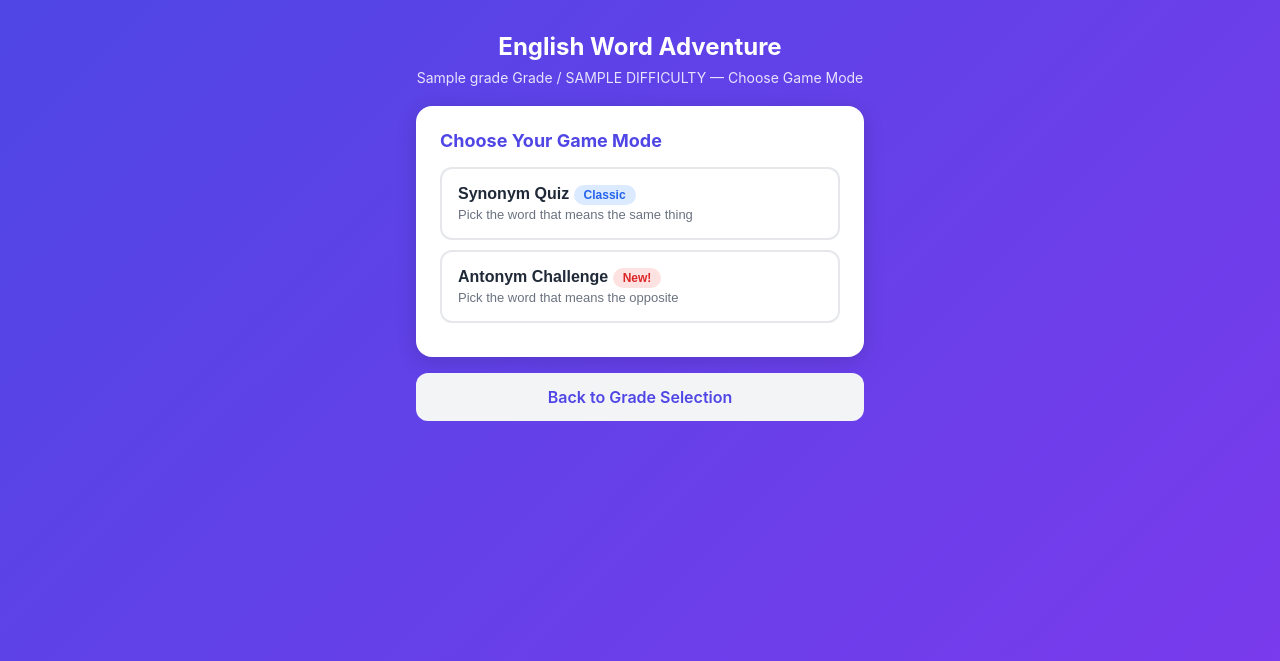
After one commit to christmastodd-dot/Christmas-repo, a Flask app: template templates/mode.html in a window 1280 px wide. The commit adds this page. Shown: the top 661 px of the page. Run offline with Flask 3, Linux system fonts and the light colour scheme; the template is opened without the code that fills it: most values are stand-ins (such as "Sample title", 1, 10 or a date in 2020).

Commit message:
Add Antonym Challenge game mode
New flow: Grade → Difficulty → Mode (Synonym/Antonym) → Play
- Add build_antonym_choices() function
- Add /mode route and mode.html template
- Update play.html and result.html to show synonym vs antonym dynamically
- Difficulty form now posts to /mode instead of /start

https://claude.ai/code/session_01RA58rXarAP7kxsjjUvjLf9

```diff
--- a/app.py
+++ b/app.py
@@ -9,7 +9,8 @@ from flask import Flask, render_template, session, redirect, url_for, request
 
 from english_word_game import (
     WORDS_1ST_GRADE, WORDS_2ND_GRADE, GRADES,
-    ROUNDS_PER_GAME, get_word_list, get_word_pool, build_choices,
+    ROUNDS_PER_GAME, get_word_list, get_word_pool,
+    build_choices, build_antonym_choices,
 )
 
 app = Flask(__name__)
@@ -22,6 +23,7 @@ def get_game_state():
         session["game"] = {
             "grade": None,
             "difficulty": None,
+            "mode": "synonym",
             "wins": 0,
             "round_num": 0,
             "total_rounds": 0,
@@ -63,15 +65,25 @@ def difficulty():
                            all_count=all_count)
 
 
+@app.route("/mode", methods=["POST"])
+def mode():
+    """Game mode selection after difficulty is chosen."""
+    grade = request.form.get("grade", "2nd")
+    difficulty = request.form.get("difficulty", "all")
+    return render_template("mode.html", grade=grade, difficulty=difficulty)
+
+
 @app.route("/start", methods=["POST"])
 def start():
-    """Start a new game session with chosen grade and difficulty."""
+    """Start a new game session with chosen grade, difficulty, and mode."""
     grade = request.form.get("grade", "2nd")
     difficulty = request.form.get("difficulty", "all")
+    mode = request.form.get("mode", "synonym")
     session.clear()
     game = get_game_state()
     game["grade"] = grade
     game["difficulty"] = difficulty
+    game["mode"] = mode
 
     words = get_word_list(grade)
     pool_indices = [i for i, w in enumerate(words) if difficulty == "all" or w["difficulty"] == difficulty]
@@ -92,7 +104,10 @@ def play():
 
     word_idx = game["word_indices"][game["round_num"]]
     word = get_word_by_index(game["grade"], word_idx)
-    choices, correct = build_choices(word)
+    if game.get("mode") == "antonym":
+        choices, correct = build_antonym_choices(word)
+    else:
+        choices, correct = build_choices(word)
 
     session["current_round"] = {
         "word_idx": word_idx,
--- a/english_word_game.py
+++ b/english_word_game.py
@@ -2289,6 +2289,15 @@ def build_choices(word):
     return choices, correct
 
 
+def build_antonym_choices(word):
+    """Build 4 shuffled choices: 1 correct antonym + 3 antonym distractors."""
+    correct = random.choice(word["antonyms"])
+    wrong = random.sample(word["antonym_distractors"], 3)
+    choices = [correct] + wrong
+    random.shuffle(choices)
+    return choices, correct
+
+
 def play_round(word, round_num, total_rounds):
     """Play one round: show word + definition, pick synonym from 4 choices."""
     choices, correct = build_choices(word)
--- a/templates/difficulty.html
+++ b/templates/difficulty.html
@@ -6,7 +6,7 @@
 
 <div class="card">
     <h2>Choose Your Difficulty</h2>
-    <form method="POST" action="/start">
+    <form method="POST" action="/mode">
         <input type="hidden" name="grade" value="{{ grade }}">
         {% if easy_count > 0 %}
         <button type="submit" name="difficulty" value="easy" class="difficulty-btn">
--- /dev/null
+++ b/templates/mode.html
@@ -0,0 +1,24 @@
+{% extends "base.html" %}
+{% block title %}Choose Mode - Word Adventure{% endblock %}
+{% block content %}
+<h1>English Word Adventure</h1>
+<p class="subtitle">{{ grade }} Grade / {{ difficulty|upper }} — Choose Game Mode</p>
+
+<div class="card">
+    <h2>Choose Your Game Mode</h2>
+    <form method="POST" action="/start">
+        <input type="hidden" name="grade" value="{{ grade }}">
+        <input type="hidden" name="difficulty" value="{{ difficulty }}">
+        <button type="submit" name="mode" value="synonym" class="difficulty-btn">
+            <div class="label">Synonym Quiz <span class="badge badge-blue">Classic</span></div>
+            <div class="desc">Pick the word that means the same thing</div>
+        </button>
+        <button type="submit" name="mode" value="antonym" class="difficulty-btn">
+            <div class="label">Antonym Challenge <span class="badge badge-red">New!</span></div>
+            <div class="desc">Pick the word that means the opposite</div>
+        </button>
+    </form>
+</div>
+
+<a href="/" class="btn btn-secondary">Back to Grade Selection</a>
+{% endblock %}
--- a/templates/play.html
+++ b/templates/play.html
@@ -11,6 +11,7 @@
     <div class="status">
         <span class="badge badge-blue">{{ game.grade }} Grade</span>
         <span class="badge badge-purple">{{ game.difficulty|upper }}</span>
+        <span class="badge badge-{{ 'red' if game.mode == 'antonym' else 'blue' }}">{{ "Antonym" if game.mode == "antonym" else "Synonym" }}</span>
         {% if game.streak >= 2 %}
         <span class="badge badge-amber">Streak: {{ game.streak }}</span>
         {% endif %}
@@ -21,7 +22,7 @@
         "{{ word.definition }}"
     </p>
 
-    <p style="font-weight: 600; margin-bottom: 12px;">Which is a SYNONYM?</p>
+    <p style="font-weight: 600; margin-bottom: 12px;">Which is {{ "an ANTONYM" if game.mode == "antonym" else "a SYNONYM" }}?</p>
 
     <form method="POST" action="/answer">
         {% for choice in choices %}
```
Also changed, not shown: templates/result.html (+5 -4 lines).
